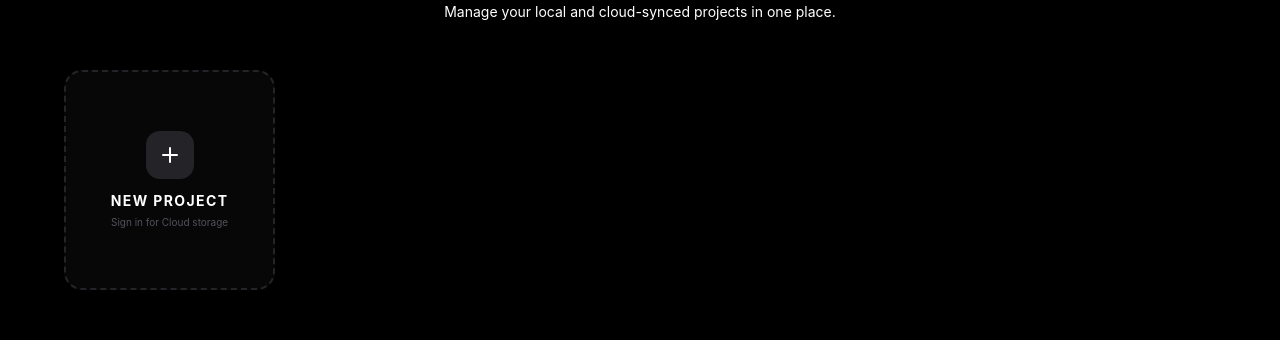
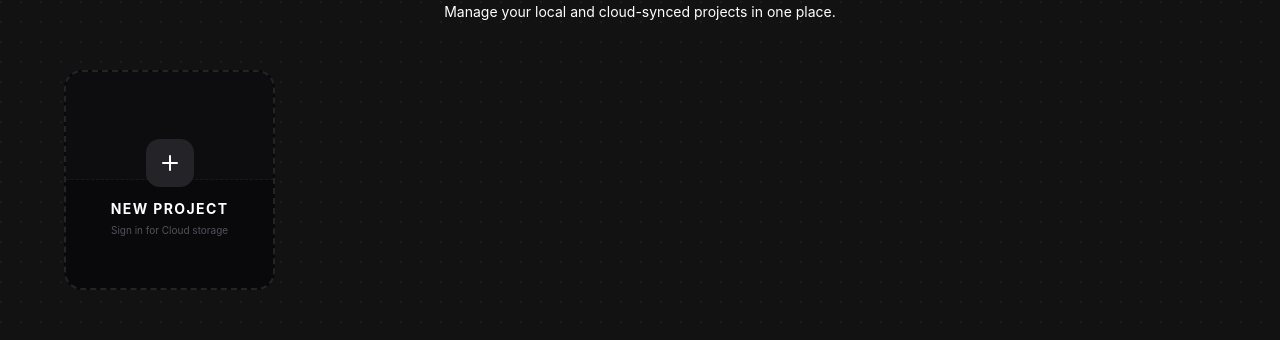
Before and after one commit to xhang1108/input-output, a Next.js app: page /dashboard in a window 1280 px wide. Shown: the part 179-519 px from the top of the page. Built offline with nearby package versions, Linux system fonts and the light colour scheme; no server answers.

Commit message:
style: change dashboard color

```diff
--- a/src/app/d/[projectId]/page.tsx
+++ b/src/app/d/[projectId]/page.tsx
@@ -30,7 +30,8 @@ export default function ProjectPage({ params }: { params: Promise<{ projectId: s
 
     return (
         <BrainProvider session="main">
-            <div className="w-screen h-screen bg-black relative flex flex-col overflow-hidden">
+            <div className="w-screen h-screen bg-bg-deep relative flex flex-col overflow-hidden">
+                <div className="fixed inset-0 pointer-events-none bg-grid-dots" />
                 <div className="flex-1 relative overflow-hidden flex flex-col">
                     <VisualClock />
                     <Body
--- a/src/app/dashboard/page.tsx
+++ b/src/app/dashboard/page.tsx
@@ -25,7 +25,8 @@ export default function Dashboard() {
     }, [router]);
 
     return (
-        <div className="w-screen h-screen bg-black relative flex flex-col overflow-hidden">
+        <div className="w-screen h-screen bg-bg-deep relative flex flex-col overflow-hidden">
+            <div className="fixed inset-0 pointer-events-none bg-grid-dots" />
             <SystemHeader
                 isDashboard={true}
                 title="Input-Output Engine"
--- a/src/app/globals.css
+++ b/src/app/globals.css
@@ -4,7 +4,7 @@
 @custom-variant dark (&:is(.dark *));
 
 html {
-  background-color: black;
+  background-color: var(--color-surface-light);
 }
 
 body {
@@ -12,7 +12,7 @@ body {
   margin: 0;
   padding: 0;
   overflow: hidden;
-  background-color: black;
+  background-color: var(--color-surface-light);
   color: white;
   -webkit-font-smoothing: antialiased;
   -moz-osx-font-smoothing: grayscale;
@@ -41,6 +41,9 @@ body {
   --color-primary: #FF8C00;
   --color-secondary: #B0B0B0;
   --color-accent: var(--color-primary);
+
+  --color-bg-deep: #121212;
+  --color-grid-dot: rgba(255, 255, 255, 0.05);
 
   --radius-sm: calc(var(--radius) - 4px);
   --radius-md: calc(var(--radius) - 2px);
@@ -505,3 +508,10 @@ input[type="number"] {
 
 .markdown-alert-caution { border-color: #ef4444; background: rgba(239, 68, 68, 0.1); }
 .markdown-alert-caution .markdown-alert-title { color: #ef4444; }
+
+@layer utilities {
+  .bg-grid-dots {
+    background-image: radial-gradient(circle at 1px 1px, var(--color-grid-dot) 1px, transparent 0);
+    background-size: 20px 20px;
+  }
+}
--- a/src/app/wiki/WikiClientView.tsx
+++ b/src/app/wiki/WikiClientView.tsx
@@ -377,9 +377,8 @@ export const WikiClientView: React.FC<WikiClientViewProps> = ({
     if (!activeSection) return null;
 
     return (
-        <div className="h-screen flex flex-col bg-[#121212] text-zinc-400 font-sans selection:bg-selection">
-            <div className="fixed inset-0 pointer-events-none"
-                style={{ backgroundImage: 'radial-gradient(circle at 1px 1px, rgba(255, 255, 255, 0.05) 1px, transparent 0)', backgroundSize: '20px 20px' }} />
+        <div className="h-screen flex flex-col bg-bg-deep text-zinc-400 font-sans selection:bg-selection">
+            <div className="fixed inset-0 pointer-events-none bg-grid-dots" />
 
             <SystemHeader
                 showModeSwitcher
--- a/src/components/Body.tsx
+++ b/src/components/Body.tsx
@@ -622,7 +622,7 @@ export function Body({
     return (
         <RelinkContext.Provider value={relinkValue}>
             <div
-                className="h-full w-full bg-zinc-950 relative"
+                className="h-full w-full bg-zinc-800 relative"
                 onMouseMove={onMouseMove}
                 onMouseDown={onMouseDown}
                 onMouseUp={onMouseUp}
@@ -636,7 +636,7 @@ export function Body({
             >
                 {/* Loading Overlay — blocks flash while project data loads */}
                 {!isLoaded && (
-                    <div className="absolute inset-0 z-9999 bg-zinc-950 flex items-center justify-center">
+                    <div className="absolute inset-0 z-9999 bg-zinc-800 flex items-center justify-center">
                         <div className="flex flex-col items-center gap-3">
                             <div className="w-8 h-8 border-2 border-zinc-700 border-t-unit rounded-full animate-spin" />
                             <span className="text-xs text-zinc-500">Loading project...</span>
--- a/src/components/ui/ProjectLoadScreen.tsx
+++ b/src/components/ui/ProjectLoadScreen.tsx
@@ -73,10 +73,10 @@ function SaveSlotCard({
             animate={{ opacity: 1, scale: 1 }}
             exit={{ opacity: 0, scale: 0.95 }}
             transition={{ duration: 0.2 }}
-            className={`group relative flex flex-col border transition-all duration-300 rounded-2xl overflow-hidden
+            className={`group relative flex flex-col border bg-surface-dim transition-all duration-300 rounded-2xl overflow-hidden
                        ${meta.syncStatus === 'pending'
-                    ? 'border-warning/50 from-warning/10 to-warning/5 shadow-[0_0_20px_-3px_hsla(38,92%,55%,0.15)]'
-                    : isCloud ? 'border-surface-dim from-cloud/10 to-cloud/5 shadow-[0_0_15px_-3px_hsla(217,91%,60%,0.1)]' : 'border-surface-dim from-surface-base/50 to-surface-base/30'}
+                    ? 'border-warning/50 shadow-[0_0_20px_-3px_hsla(38,92%,55%,0.15)]'
+                    : isCloud ? 'border-surface-dim shadow-[0_0_15px_-3px_hsla(217,91%,60%,0.1)]' : 'border-surface-dim'}
                        ${loading ? 'opacity-70 pointer-events-none' : 'hover:border-surface-light hover:shadow-xl hover:-translate-y-1 cursor-pointer'}
                        ${isTransferring ? 'animate-pulse' : ''}`}
             whileTap={{ scale: 0.97, opacity: 0.8 }}
@@ -99,7 +99,7 @@ function SaveSlotCard({
 
             {/* Visual Header / Thumbnail */}
             <div className={`aspect-16/10 relative flex items-center justify-center overflow-hidden
-                           ${isCloud ? 'bg-cloud/5' : 'bg-surface-light/20'}`}>
+                           ${isCloud ? 'bg-cloud/5' : 'bg-surface-base/40 border-b border-white/5'}`}>
 
                 {loading ? (
                     <div className="flex flex-col items-center gap-3">
@@ -277,13 +277,15 @@ function NewProjectCard({ onClick, isCloud = false, disabled = false, descriptio
             transition={{ duration: 0.2, delay: 0.05 }}
             whileTap={{ scale: 0.94, opacity: 0.7 }}
             onClick={() => !disabled && !loading && onClick()}
-            className={`flex flex-col items-center justify-center border-2 border-dashed
-                       rounded-2xl min-h-[220px] transition-all duration-200 group
+            className={`relative flex flex-col items-center justify-center border-2 border-dashed
+                       rounded-2xl min-h-[220px] transition-all duration-200 group overflow-hidden
                        ${(disabled || loading) ? 'opacity-40 cursor-not-allowed border-border-dim' : 'cursor-pointer'}
                        ${isCloud
-                    ? 'bg-cloud/5 border-cloud/30 hover:border-cloud/50 hover:bg-cloud/10 shadow-[0_0_15px_-3px_hsla(217,91%,60%,0.05)]'
-                    : 'bg-surface-base/30 border-surface-light hover:border-unit/50 hover:bg-surface-base/50'}`}
+                    ? 'bg-surface-dim border-cloud/30 hover:border-cloud/50 hover:bg-surface-light shadow-[0_0_15px_-3px_hsla(217,91%,60%,0.05)]'
+                    : 'bg-surface-dim border-surface-light hover:border-unit/50 hover:bg-surface-light'}`}
         >
+            <div className="absolute inset-x-0 top-0 h-1/2 bg-surface-base/30 border-b border-dashed border-white/5 pointer-events-none" />
+            <div className="relative z-10 flex flex-col items-center pt-4">
                 <div className={`w-12 h-12 rounded-xl flex items-center justify-center mb-3 transition-colors duration-200
                               ${isCloud
                         ? 'bg-cloud/20 text-text-cloud group-hover:bg-cloud/20'
@@ -314,6 +316,7 @@ function NewProjectCard({ onClick, isCloud = false, disabled = false, descriptio
                     <span className="text-[10px] text-zinc-600 mt-1">
                         {loading ? 'Please wait' : (description || (isCloud ? 'Synced with D1' : 'Saved in Browser'))}
                     </span>
+                </div>
             </div>
         </motion.div>
     );
@@ -621,7 +624,7 @@ export function ProjectLoadScreen({ onOpen, onNewProject }: ProjectLoadScreenPro
     };
 
     return (
-        <div className="flex-1 flex flex-col overflow-auto bg-black relative">
+        <div className="flex-1 flex flex-col overflow-auto bg-transparent relative">
             {isLoadingCloud && (
                 <div className="absolute top-6 right-8 flex items-center gap-2 px-3 py-1.5 bg-cloud/10 border border-cloud/20 rounded-full z-20">
                     <motion.img
--- a/src/components/ui/SystemHeader.tsx
+++ b/src/components/ui/SystemHeader.tsx
@@ -30,7 +30,7 @@ export function SystemHeader({
     isLoading = false,
 }: SystemHeaderProps) {
     return (
-        <header className="sticky top-0 z-50 border-b border-surface-base bg-surface-dim">
+        <header className="sticky top-0 z-50 border-b border-white/5 bg-black/20 backdrop-blur-sm">
             <div className="max-w-7xl mx-auto px-6 h-14 flex items-center justify-between">
                 <div className="flex items-center gap-6">
                     {!isDashboard ? (
```
Lines whose indentation alone changed are shown as unchanged.
